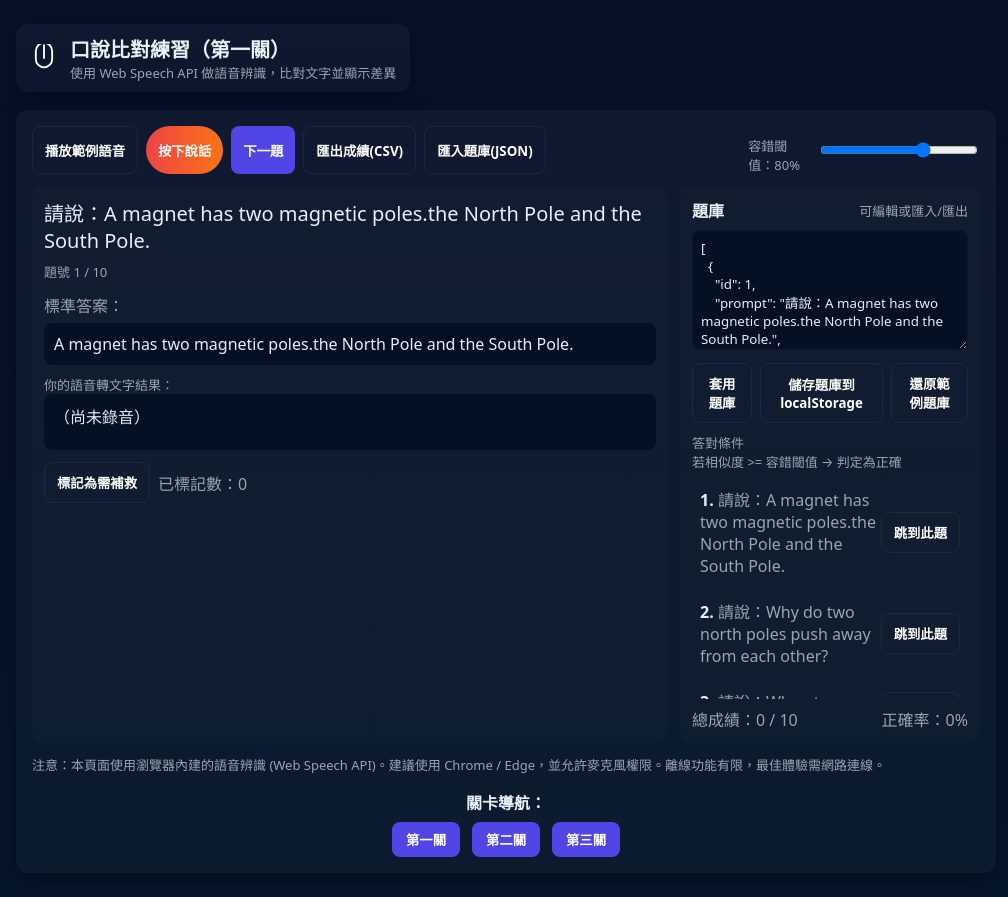
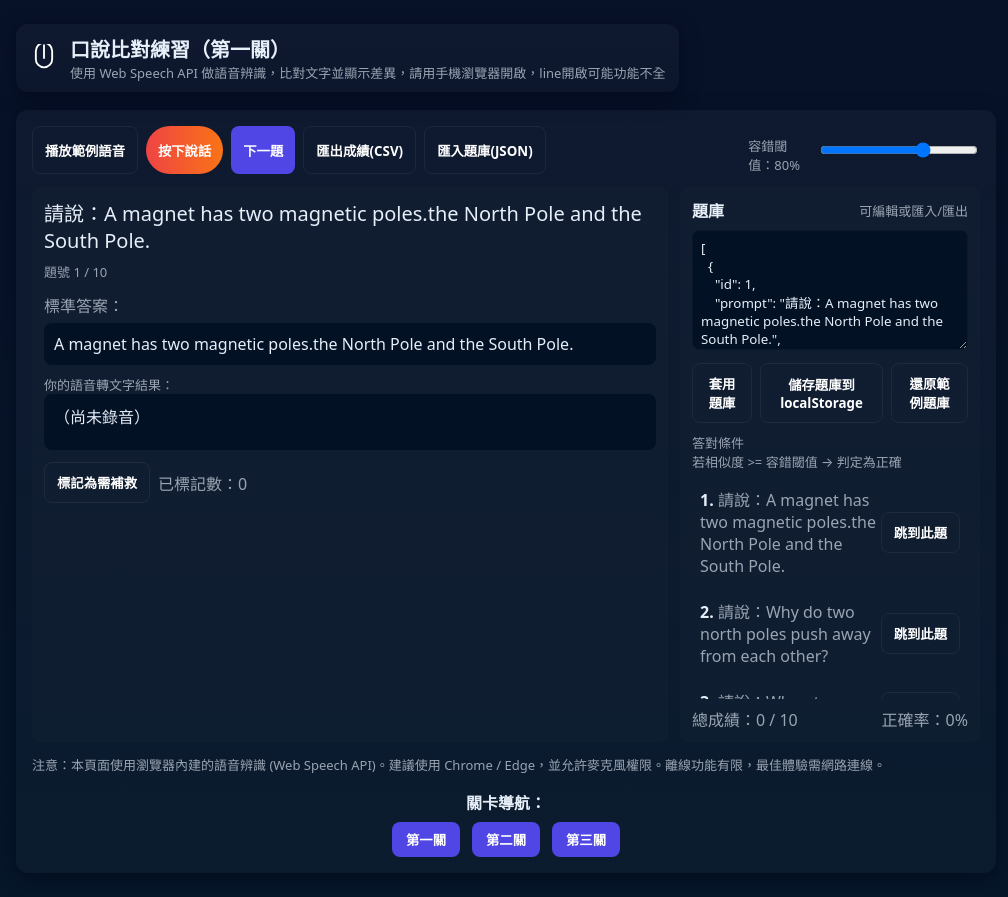
Before and after one commit to issac-sjps/ScienceFair, a plain HTML site: page index.html in a window 1280 px wide. Shown: the whole page, without its empty margins (134-1142 px from the left). Drawn offline with Linux system fonts and the light colour scheme.

Commit message:
Add files via upload

```diff
--- a/index.html
+++ b/index.html
@@ -47,7 +47,7 @@
         <svg width="28" height="28" viewBox="0 0 24 24" fill="none" xmlns="http://www.w3.org/2000/svg"><path d="M12 1v11" stroke="#fff" stroke-width="1.6" stroke-linecap="round" stroke-linejoin="round"/><path d="M19 13a7 7 0 1 1-14 0V6a7 7 0 0 1 14 0v7z" stroke="#fff" stroke-width="1.6" stroke-linecap="round" stroke-linejoin="round"/></svg>
         <div>
           <h1>口說比對練習（第一關）</h1>
-          <div class="meta">使用 Web Speech API 做語音辨識，比對文字並顯示差異</div>
+          <div class="meta">使用 Web Speech API 做語音辨識，比對文字並顯示差異，請用手機瀏覽器開啟，line開啟可能功能不全</div>
         </div>
       </div>
     </header>
```
